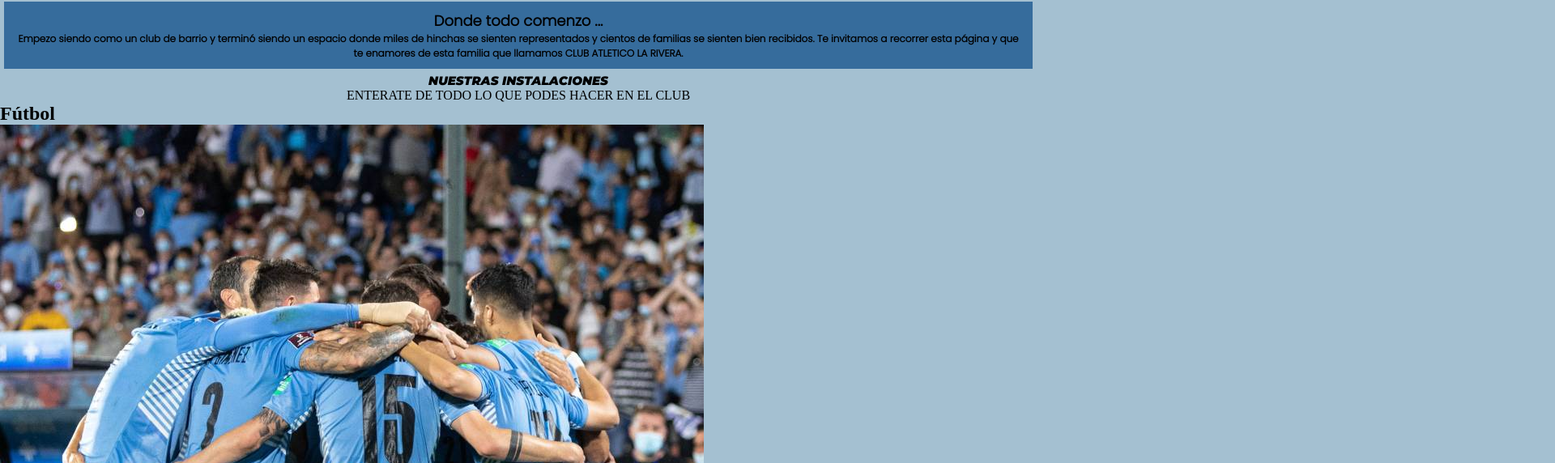
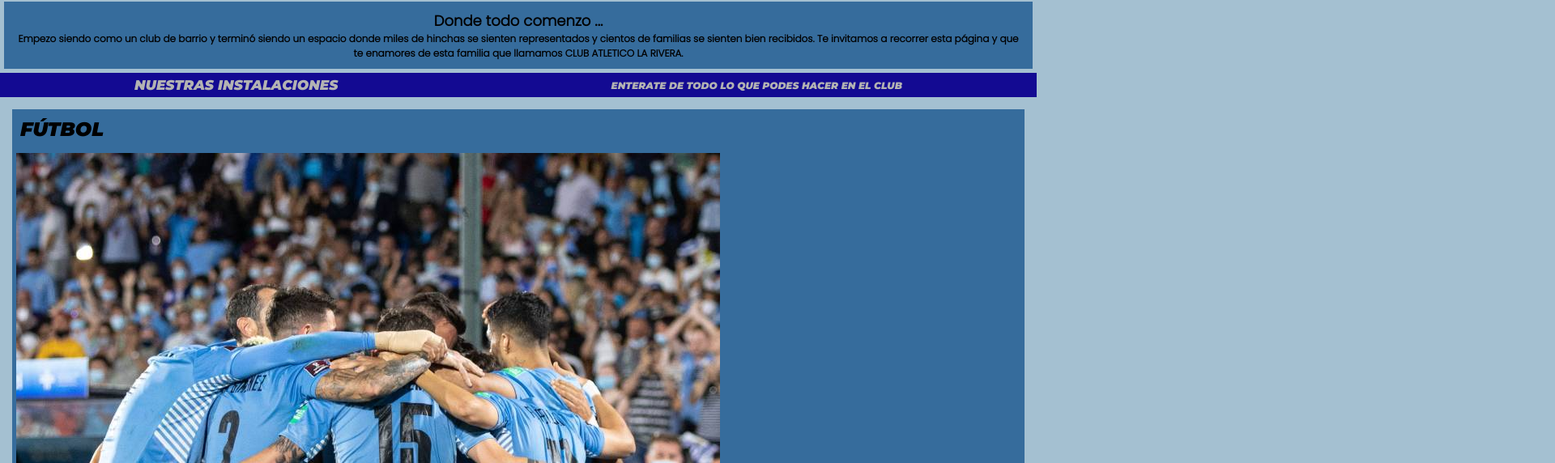
Before and after one commit to GonzaloJVicenteVeron/Club-Atletico-La-Rivera, a plain HTML site: page index.html in a window 1280 px wide. Shown: the part 564-1136 px from the top of the page at 81% size, 1920 px wide, since content can reach past the window. Drawn offline with Linux system fonts and the light colour scheme.

Commit message:
descriptions

```diff
--- a/responsive.css
+++ b/responsive.css
@@ -45,6 +45,9 @@
 /* Responsive for main, from 320px*/
 
 @media screen and (min-width: 320px) {
+
+
+
     .club-name-top-left {
         display: flex;
         flex-direction: column-reverse;
@@ -66,4 +69,33 @@
         margin: 5px;
     }
 
+    .top-sports {
+        display: flex;
+        flex-direction: row;
+        justify-content: space-around;
+        align-items: center;
+        gap: 15px;
+        padding: 5px;
     }
+
+
+
+
+
+
+
+
+
+
+
+
+
+
+
+
+
+
+
+
+
+}
--- a/style.css
+++ b/style.css
@@ -157,8 +157,37 @@ body {
     text-transform: uppercase;
 }
 
+.top-sports {
+    background-color: rgb(19, 10, 146);
+    color: rgb(179, 179, 179);
+}
+
 .title-sports {
     font-family:'Montserrat', sans-serif;
+    font-size: 17px;
     text-align: center;
-    font-size: 15px;
 }
+
+.description-sports {
+    font-family:'Montserrat', sans-serif;
+    font-size: 12px;
+    text-align: center;
+}
+
+.club-sports div {
+    margin: 15px;
+    background-color: rgb(54, 108, 156)
+}
+
+
+.club-sports h2 {
+    text-transform: uppercase;
+    font-family:'Montserrat', sans-serif;
+    padding: 10px;
+}
+
+.club-sports img {
+    max-width: 100%;
+    height: auto;
+    padding: 5px;
+}
```
Also changed, not shown: assets/Tenis.jpg.
